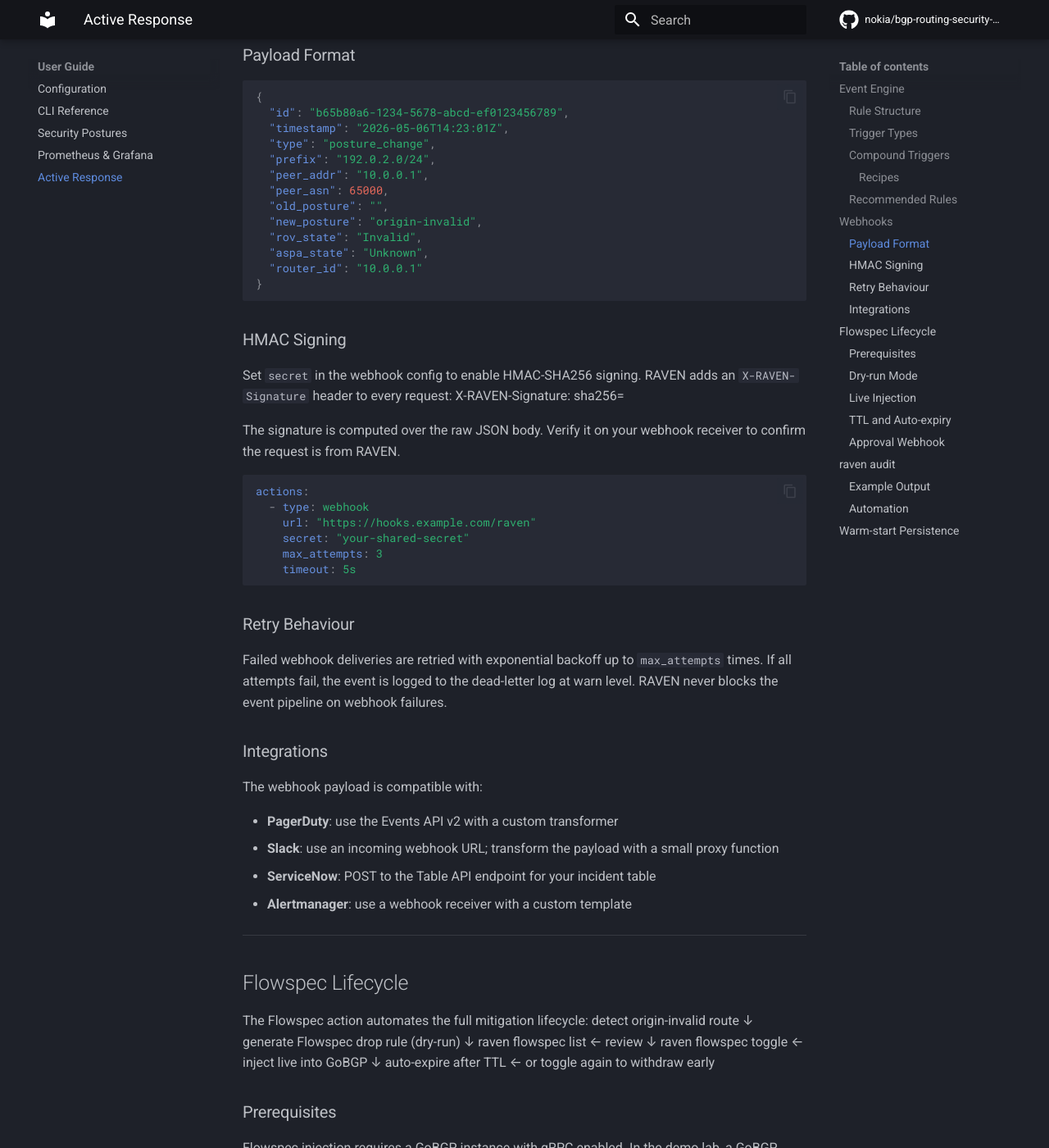
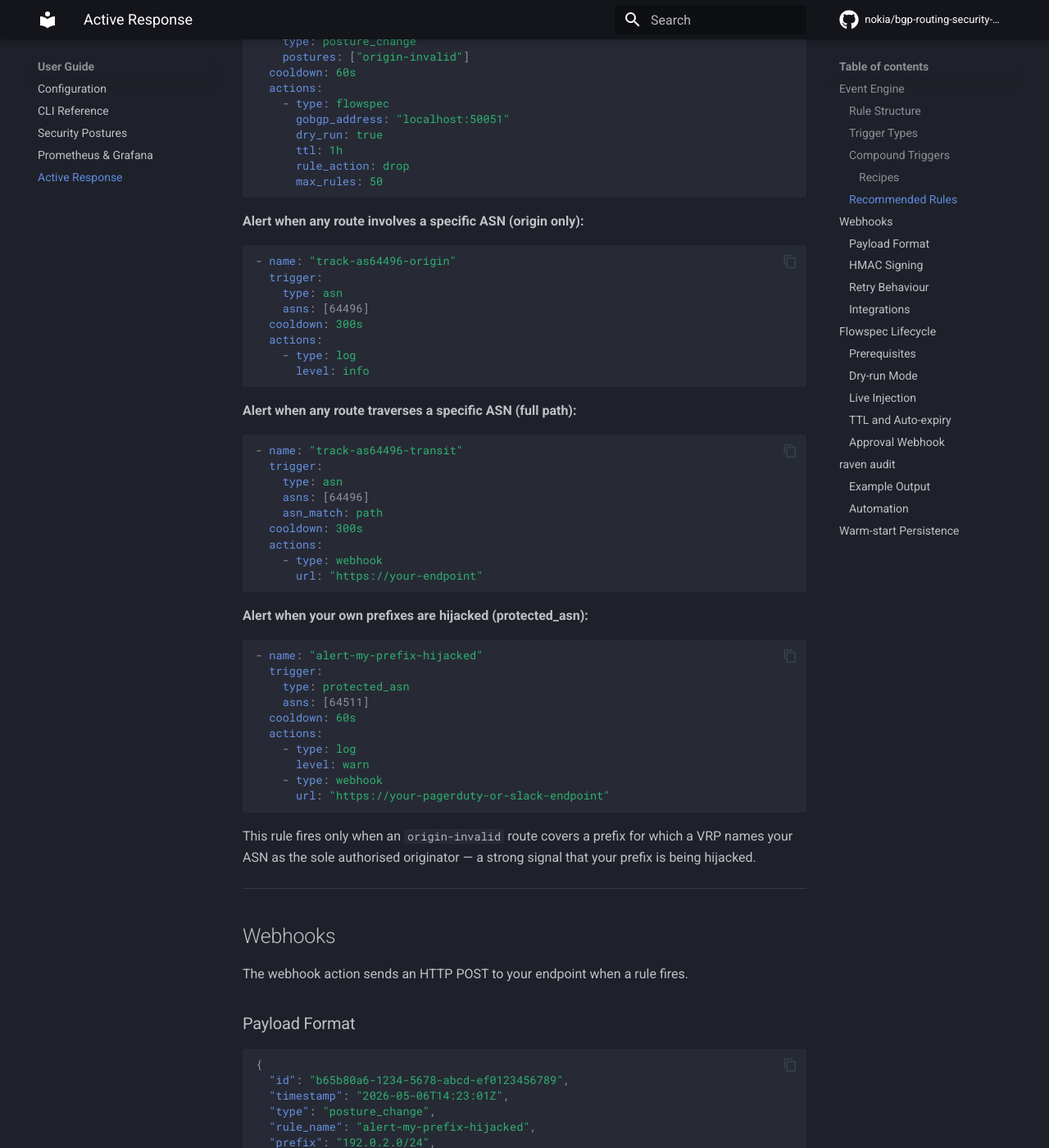
Before and after one commit to ritmukhe/raven-docs, an MkDocs documentation site: the page built from docs/user-guide/active-response.md, in a window 1280 px wide and 1400 px high, scrolled down 4684 px. Shown: the whole window at 82% size. Built offline with MkDocs 1.6.1 and Material for MkDocs 9.7.7, drawn with Linux system fonts in a browser that asks for light colours; comment, search, counter and statistics services are not loaded; some of the changed text lies outside the part shown.

Commit message:
docs: add asn and protected_asn trigger types from PR #1 (#4)

````diff
--- a/docs/user-guide/active-response.md
+++ b/docs/user-guide/active-response.md
@@ -44,15 +44,27 @@
 
 ### Trigger Types
 
-| Type | Description |
-|---|---|
-| `posture` | Route currently has one of the listed postures (steady-state) |
-| `posture_change` | Route posture transitions *to* one of the listed postures |
-| `prefix` | Route prefix falls within (or equals) the configured supernet |
-| `cache_unhealthy` | RTR cache becomes unreachable |
-| `compound` | AND/OR composition of any of the above trigger types |
+| Type | Required fields | Description |
+|---|---|---|
+| `posture` | `postures` | Route currently has one of the listed postures (steady-state) |
+| `posture_change` | `postures` | Route posture transitions *to* one of the listed postures |
+| `prefix` | `prefix` | Route prefix falls within (or equals) the configured supernet |
+| `asn` | `asns` | Route involves one of the listed ASNs |
+| `protected_asn` | `asns` | Origin-invalid route hijacks a prefix authorised for one of the listed ASNs |
+| `cache_unhealthy` | - | RTR cache becomes unreachable |
+| `compound` | - | AND/OR composition of any of the above trigger types |
 
 `posture` evaluates current state on every event; it fires even if the posture has not changed. `posture_change` fires only on transitions: when `old_posture != new_posture` and the new posture matches. Use `posture_change` for alerting (avoids re-firing on every update for a route that is already in a bad state); use `posture` inside compound triggers when you need to combine a steady-state check with another condition.
+
+**`asn` trigger** - fires whenever a route's origin ASN (default) or any ASN in
+its full AS path (`asn_match: path`) matches one in the `asns` list. Use this to
+track routing events involving a specific network.
+
+**`protected_asn` trigger** - fires when a route is `origin-invalid` and a
+covering VRP names one of the listed ASNs as the authorised originator. This
+detects prefix hijacks targeting prefixes you own: the hijacking route does not
+contain your ASN in its path, but the RPKI record says only your ASN is allowed
+to originate it.
 
 ### Compound Triggers
 
@@ -207,6 +219,52 @@
       max_rules: 50
 ```
 
+**Alert when any route involves a specific ASN (origin only):**
+
+```yaml
+- name: "track-as64496-origin"
+  trigger:
+    type: asn
+    asns: [64496]
+  cooldown: 300s
+  actions:
+    - type: log
+      level: info
+```
+
+**Alert when any route traverses a specific ASN (full path):**
+
+```yaml
+- name: "track-as64496-transit"
+  trigger:
+    type: asn
+    asns: [64496]
+    asn_match: path
+  cooldown: 300s
+  actions:
+    - type: webhook
+      url: "https://your-endpoint"
+```
+
+**Alert when your own prefixes are hijacked (protected_asn):**
+
+```yaml
+- name: "alert-my-prefix-hijacked"
+  trigger:
+    type: protected_asn
+    asns: [64511]
+  cooldown: 60s
+  actions:
+    - type: log
+      level: warn
+    - type: webhook
+      url: "https://your-pagerduty-or-slack-endpoint"
+```
+
+This rule fires only when an `origin-invalid` route covers a prefix for which
+a VRP names your ASN as the sole authorised originator — a strong signal that
+your prefix is being hijacked.
+
 ---
 
 ## Webhooks
@@ -220,9 +278,12 @@
   "id": "b65b80a6-1234-5678-abcd-ef0123456789",
   "timestamp": "2026-05-06T14:23:01Z",
   "type": "posture_change",
+  "rule_name": "alert-my-prefix-hijacked",
   "prefix": "192.0.2.0/24",
   "peer_addr": "10.0.0.1",
   "peer_asn": 65000,
+  "origin_asn": 64496,
+  "protected_asns": [64511],
   "old_posture": "",
   "new_posture": "origin-invalid",
   "rov_state": "Invalid",
@@ -230,6 +291,10 @@
   "router_id": "10.0.0.1"
 }
 ```
+
+`rule_name` identifies which rule fired the webhook. `protected_asns` lists the
+ASNs named as authorised originators in VRPs that cover the affected prefix — only
+present when covering VRPs exist.
 
 ### HMAC Signing
 
````
Also changed, not shown: docs/user-guide/configuration.md (+30 -0 lines).
